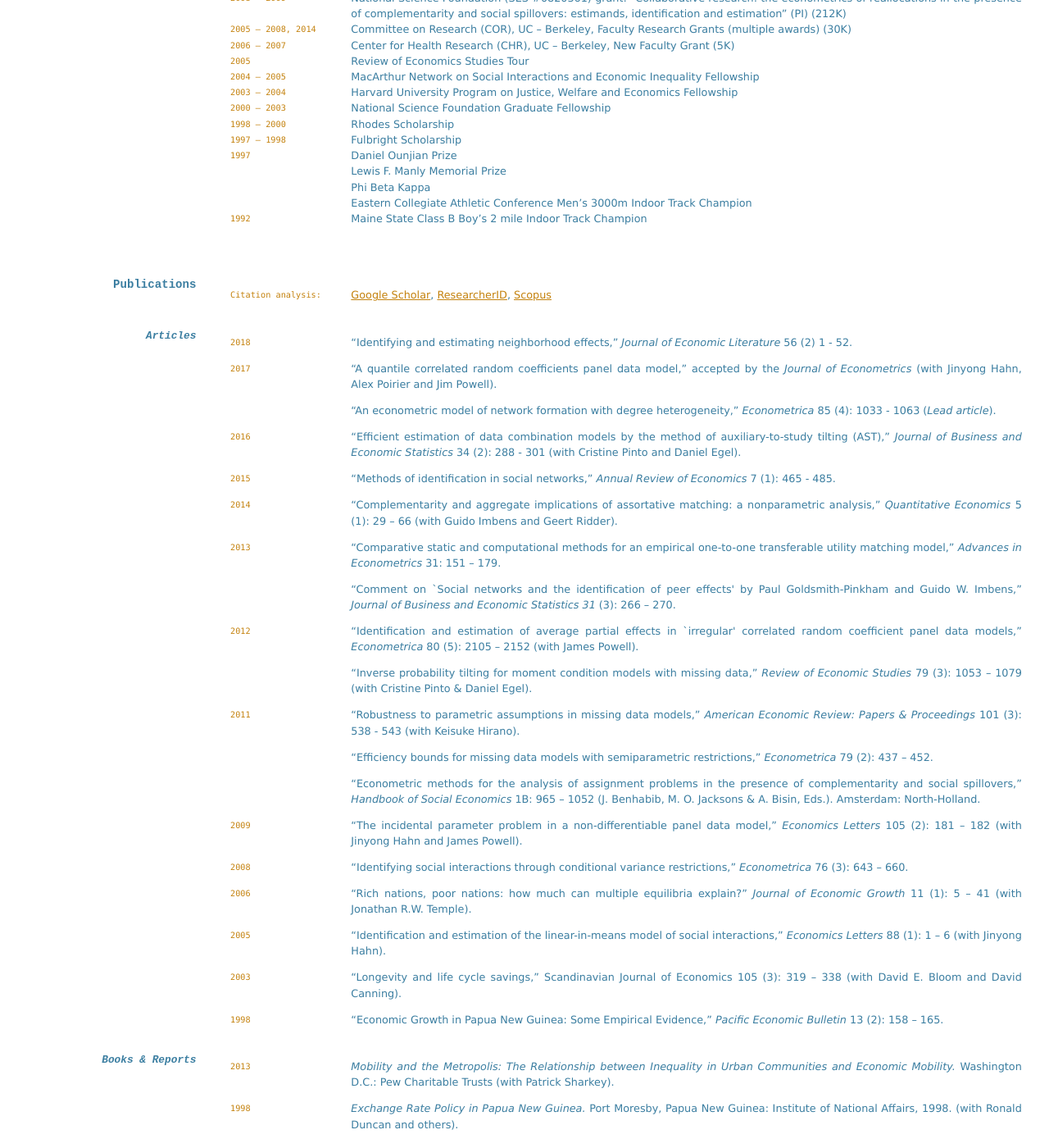
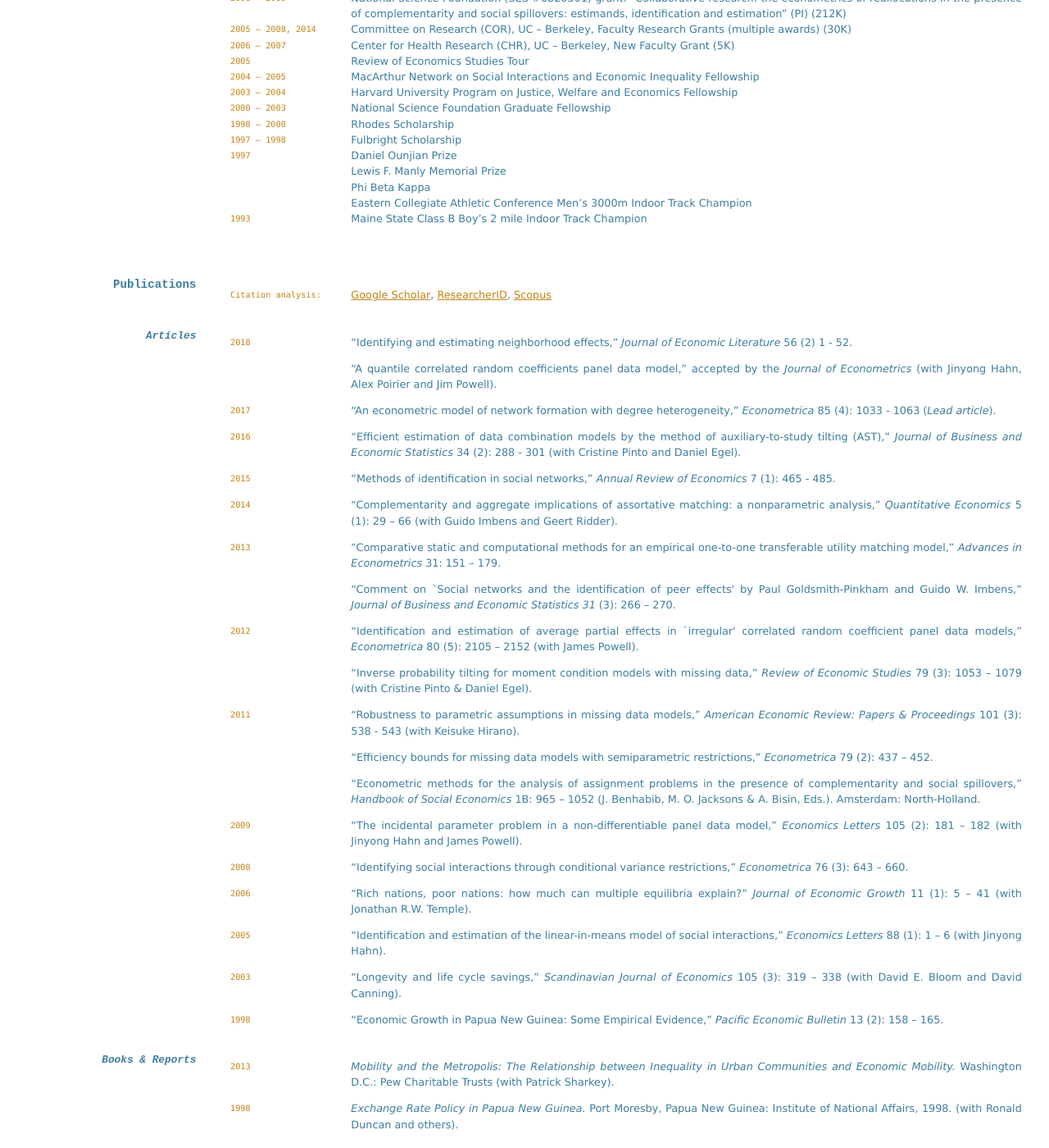
Before and after one commit to snowdj/econometrics-7, a Jekyll site: the page built from _pages/06_cv.md, in a window 1280 px wide and 1400 px high, scrolled down 889 px. Shown: the whole window at 82% size. Built offline with Jekyll 4.4.1, drawn with Linux system fonts in a browser that asks for light colours.

Commit message:
CV update

```diff
--- a/_pages/06_cv.md
+++ b/_pages/06_cv.md
@@ -49,7 +49,7 @@
 Lewis F. Manly Memorial Prize
 Phi Beta Kappa
 Eastern Collegiate Athletic Conference Men's 3000m Indoor Track Champion
-`1992` Maine State Class B Boy's 2 mile Indoor Track Champion
+`1993` Maine State Class B Boy's 2 mile Indoor Track Champion
 
 ## Publications
 `Citation analysis:` [Google Scholar](https://scholar.google.com/citations?user=ff5UvfQAAAAJ&hl=en), [ResearcherID](http://www.researcherid.com/rid/H-4515-2011), [Scopus](http://www.scopus.com/authid/detail.uri?authorId=8221099400)
@@ -58,9 +58,9 @@
 
 `2018` "Identifying and estimating neighborhood effects," _Journal of Economic Literature_ 56 (2) 1 - 52.
 
-`2017` “A quantile correlated random coefficients panel data model,” accepted by the _Journal of Econometrics_ (with Jinyong Hahn, Alex Poirier and Jim Powell).
+“A quantile correlated random coefficients panel data model,” accepted by the _Journal of Econometrics_ (with Jinyong Hahn, Alex Poirier and Jim Powell).
 
-“An econometric model of network formation with degree heterogeneity," _Econometrica_ 85 (4): 1033 - 1063 (_Lead article_).
+`2017` “An econometric model of network formation with degree heterogeneity," _Econometrica_ 85 (4): 1033 - 1063 (_Lead article_).
 
 `2016` “Efficient estimation of data combination models by the method of auxiliary-to-study tilting (AST),” _Journal of Business and Economic Statistics_ 34 (2): 288 - 301 (with Cristine Pinto and Daniel Egel).
 
@@ -90,7 +90,7 @@
 
 `2005` “Identification and estimation of the linear-in-means model of social interactions,” _Economics Letters_ 88 (1): 1 – 6 (with Jinyong Hahn).
 
-`2003` “Longevity and life cycle savings,” Scandinavian Journal of Economics 105 (3): 319 – 338 (with David E. Bloom and David Canning).
+`2003` “Longevity and life cycle savings,” _Scandinavian Journal of Economics_ 105 (3): 319 – 338 (with David E. Bloom and David Canning).
 
 `1998` “Economic Growth in Papua New Guinea: Some Empirical Evidence,” _Pacific Economic Bulletin_ 13 (2): 158 – 165.
 
```
Also changed, not shown: _pages/03_research.md (+1 -1 lines), 4 other files.
